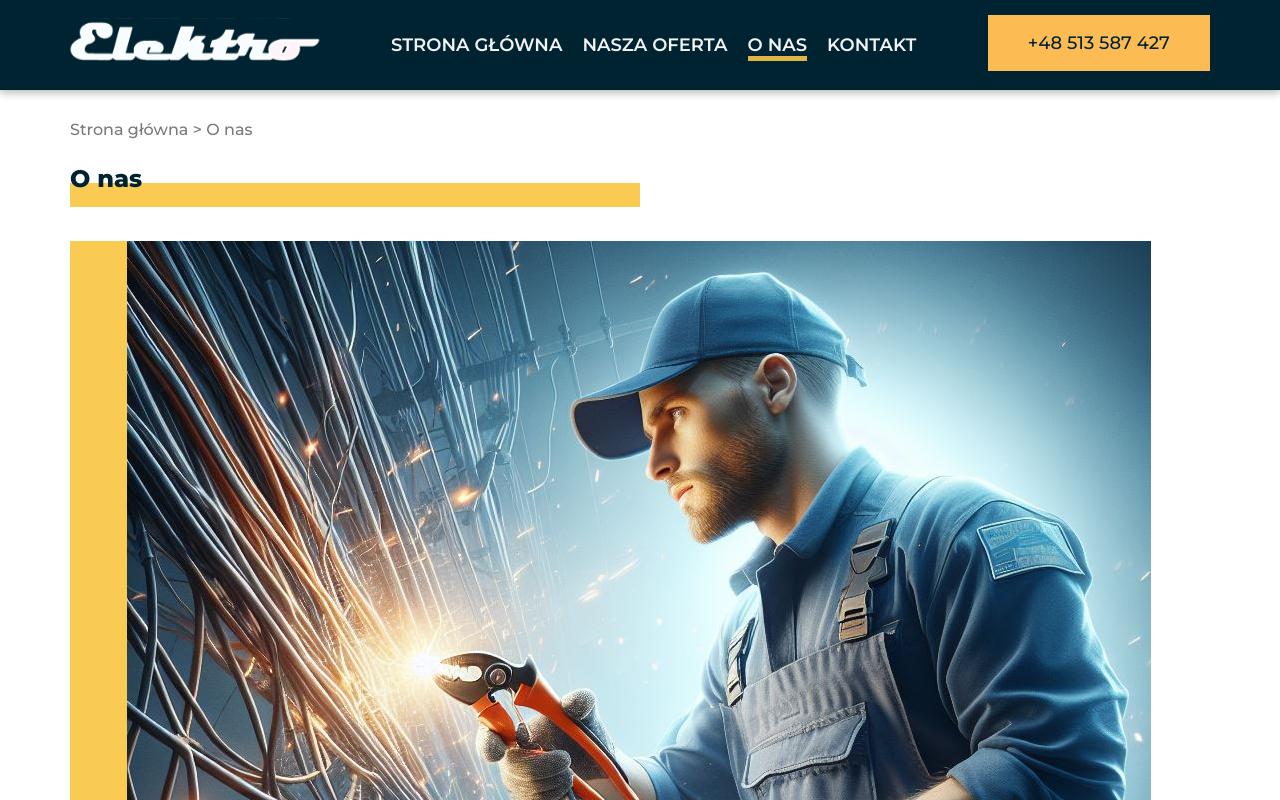
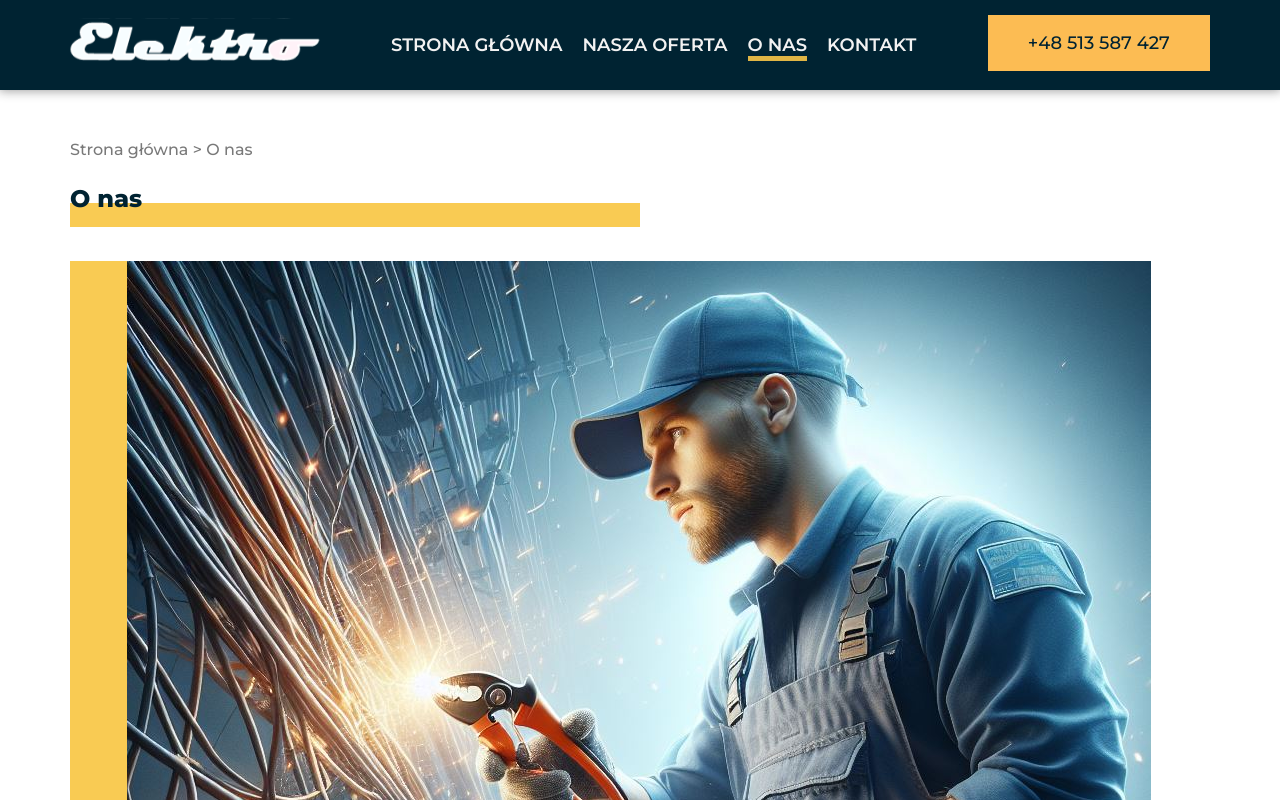
Before and after one commit to ErykFryderyk/elektro, a Vue app: page /about in a window 1280 px wide. Shown: the top 800 px of the page. Built offline with nearby package versions, Linux system fonts and the light colour scheme.

Commit message:
changed padding in container

```diff
--- a/src/style/style.scss
+++ b/src/style/style.scss
@@ -69,9 +69,8 @@ button {
 
 .container {
   width: 100%;
-  margin: 20px auto;
-  padding-left: 15px;
-  padding-right: 15px;
+  margin: 0px auto;
+  padding: 20px 15px;
 
   &--inline{
     display: flex;
```
